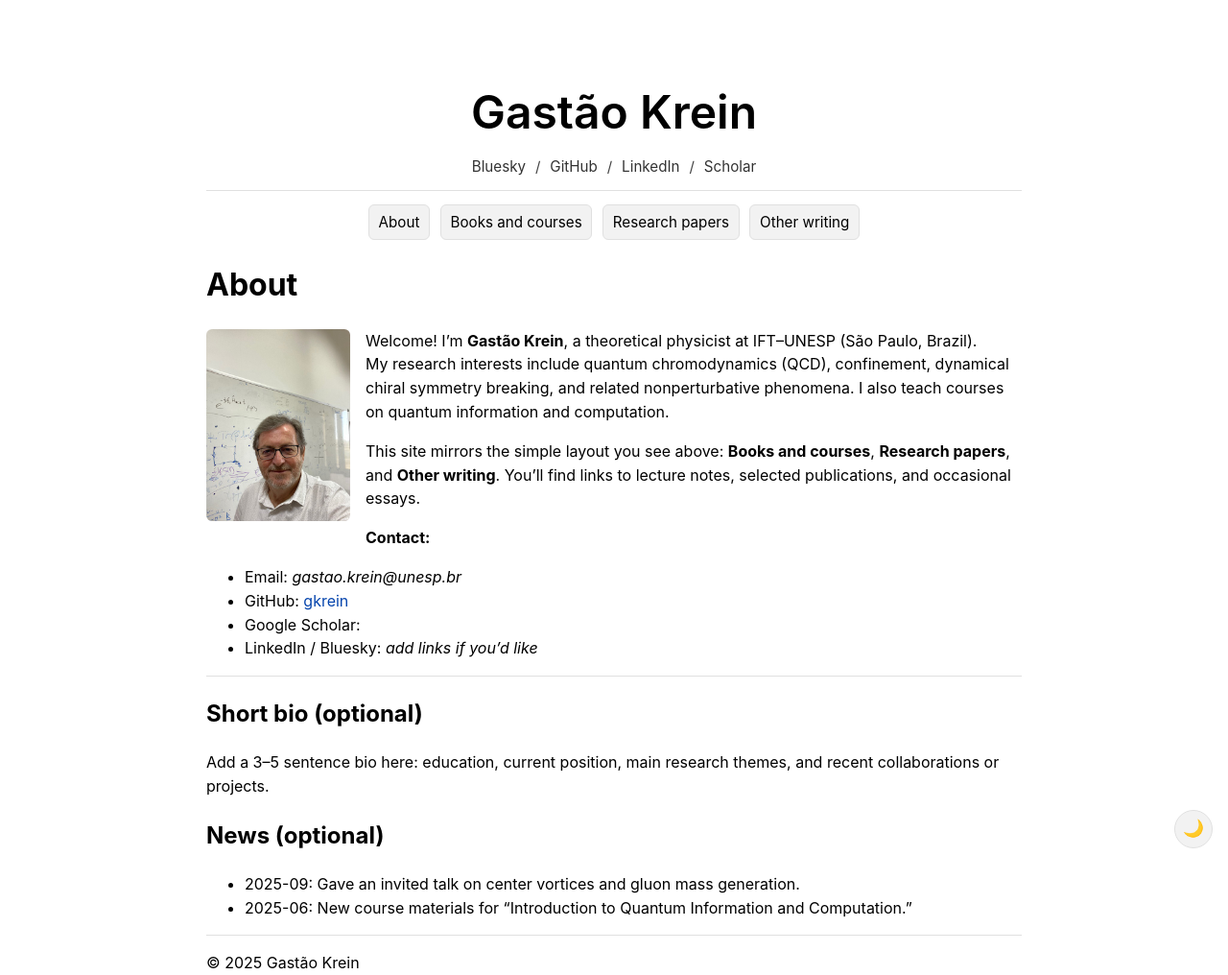
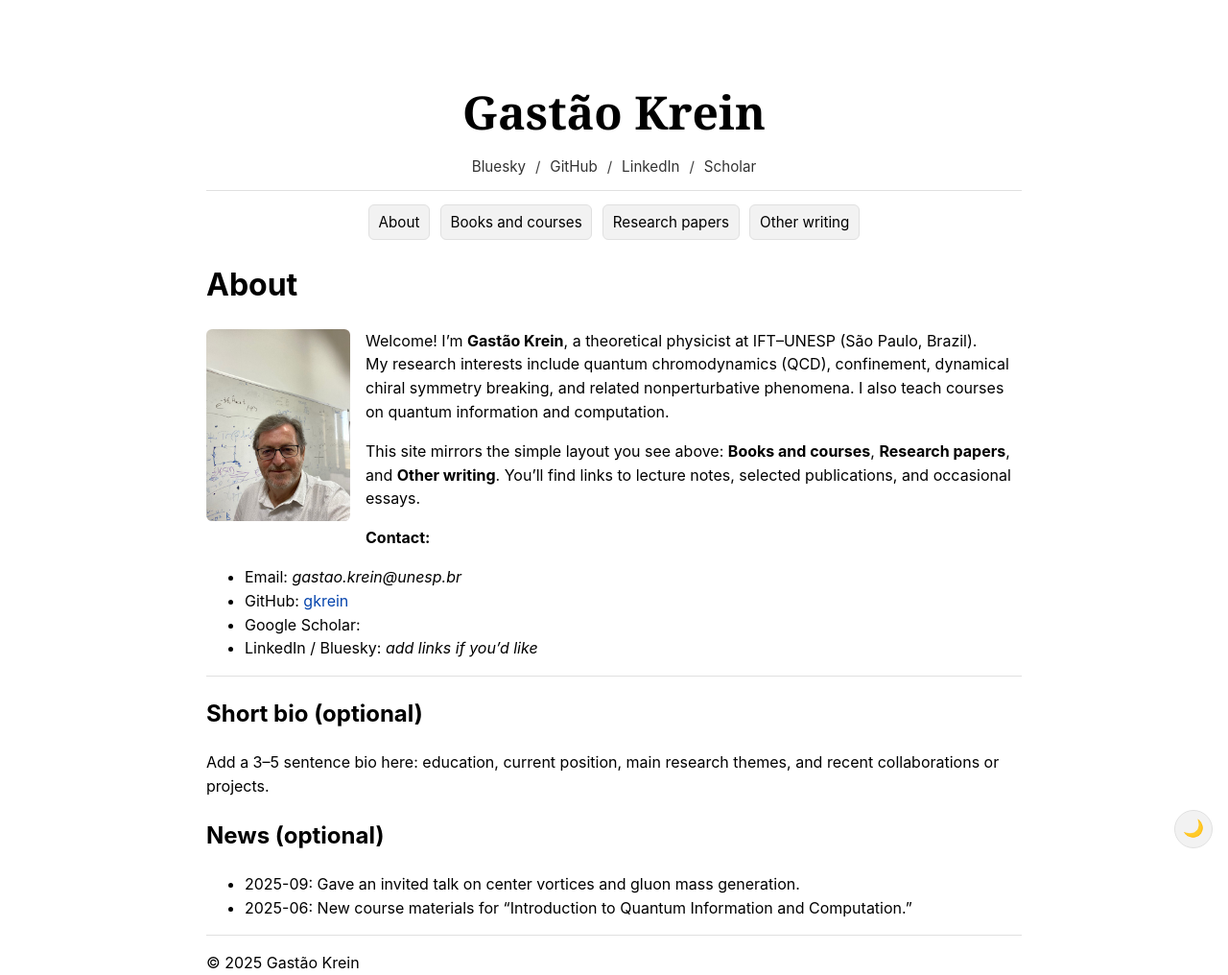
Before and after one commit to gkrein/gkrein.github.io, a Jekyll site: the page built from index.md, in a window 1280 px wide. Shown: the whole page at 96% size. Built offline with Jekyll 4.4.1, drawn with Linux system fonts in a browser that asks for light colours.

Commit message:
Update site.css

```diff
--- a/assets/css/site.css
+++ b/assets/css/site.css
@@ -39,7 +39,7 @@ a:hover { text-decoration: underline; }
 
 /* Masthead: centered name + centered social links */
 .masthead { text-align: center; margin-bottom: 0.75rem; }
-.masthead h1 { font-size: 3.0rem; margin-top: 5rem; margin-bottom: 0.5rem; font-weight: 600; }
+.masthead h1 { font-family: Georgia, "Times New Roman", Times, serif; font-size: 3.0rem; margin-top: 5rem; margin-bottom: 0.5rem; font-weight: 600; }
 .masthead .social { font-size: 0.95rem; color: var(--muted-text); }
 .masthead .social a { color: var(--text-color); opacity: 0.8; }
 .masthead .social a:hover { opacity: 1; text-decoration: underline; }
```
